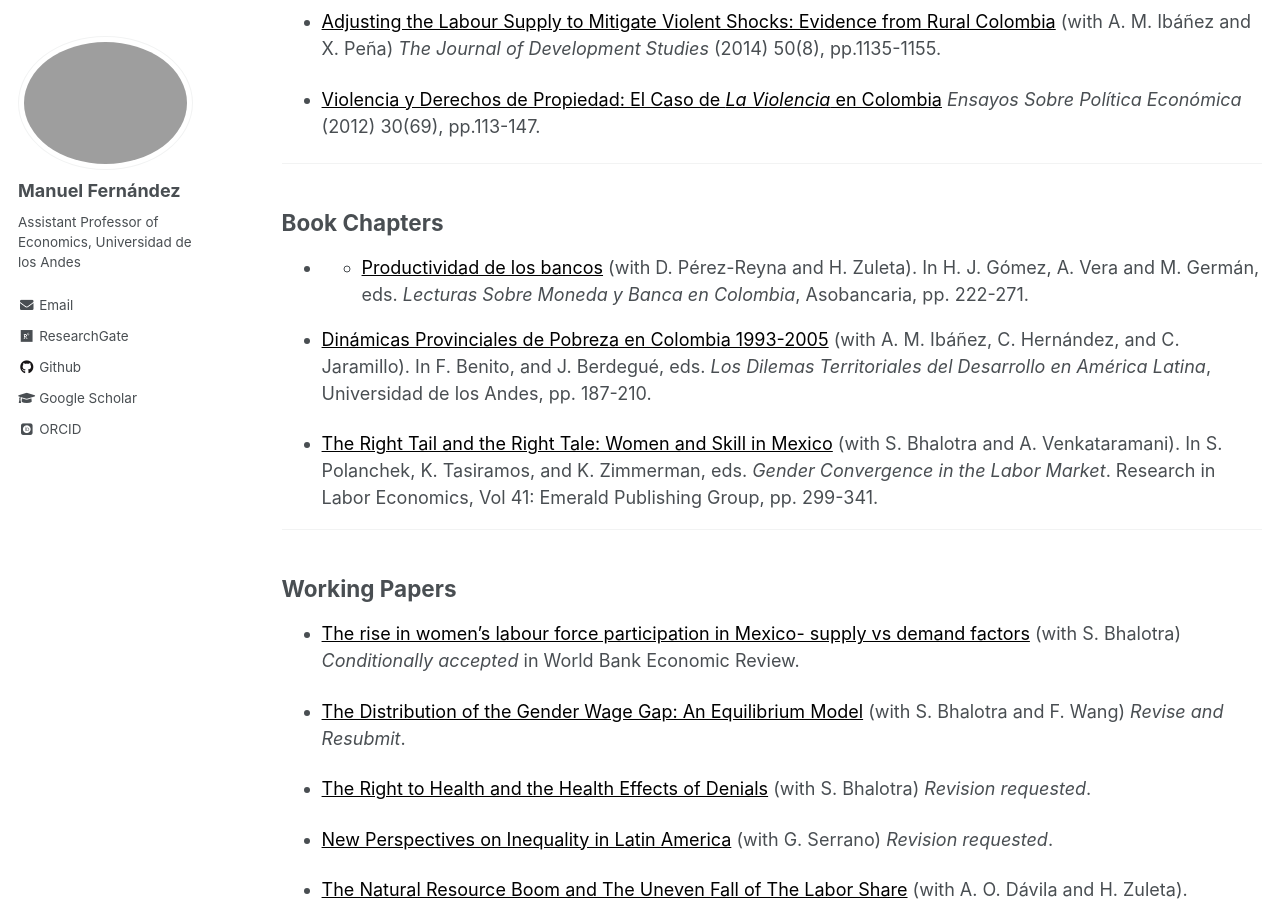
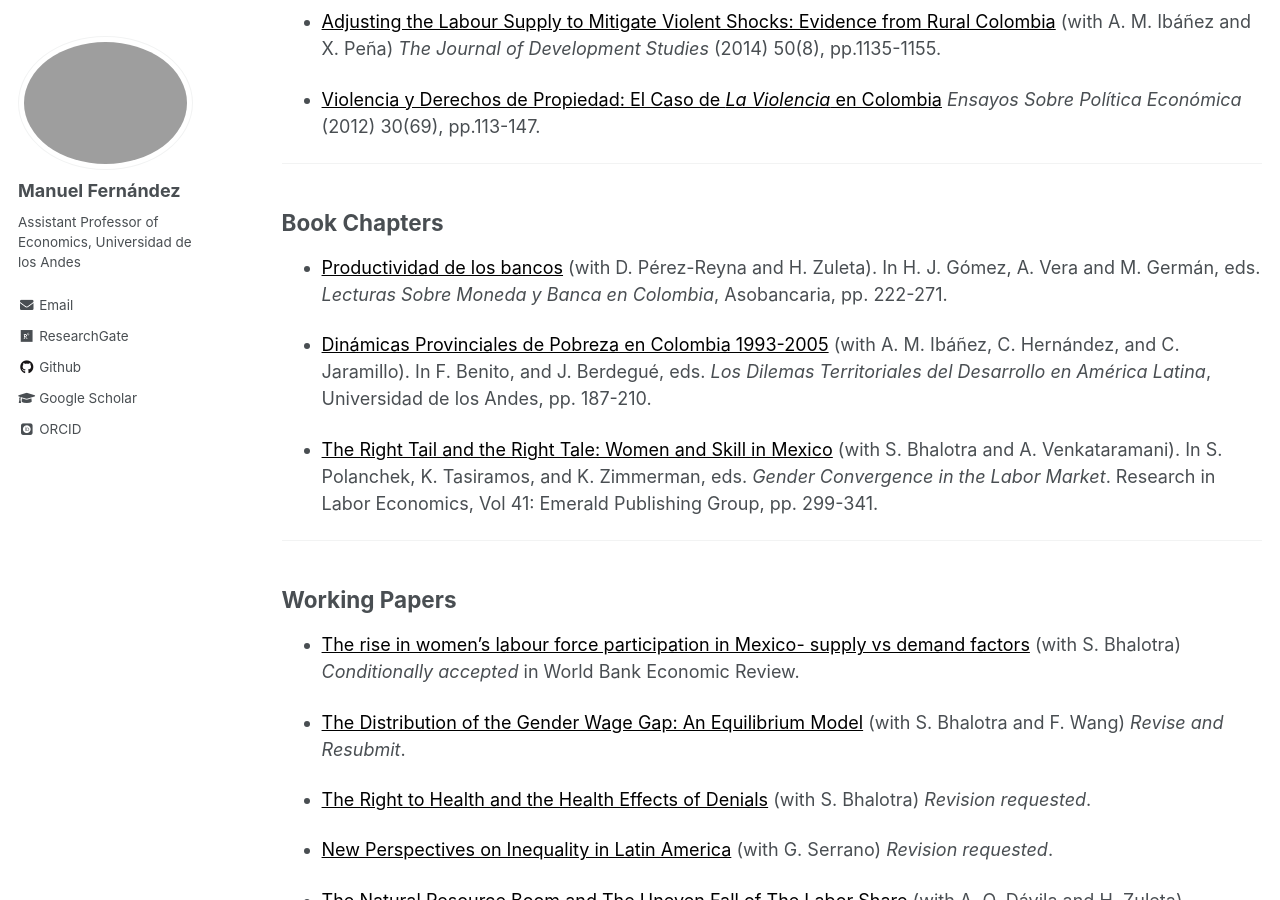
Before and after one commit to man-fern/man-fern.github.io, a Jekyll site: the page built from _pages/research.md, in a window 1280 px wide and 900 px high, scrolled down 479 px. Built offline with Jekyll 4.4.1, drawn with Linux system fonts in a browser that asks for light colours; some web fonts are replaced.

Commit message:
Update research.md

```diff
--- a/_pages/research.md
+++ b/_pages/research.md
@@ -25,7 +25,7 @@
 
 ## Book Chapters
 
-* * <a href="https://www.asobancaria.com/wp-content/uploads/2022/08/Lecturas_Sobre_Moneda_y_Banca_en_Colombia_2022.pdf" style="color: black;"> Productividad de los bancos</a> (with D. Pérez-Reyna and H. Zuleta). In H. J. Gómez, A. Vera and M. Germán, eds. *Lecturas Sobre Moneda y Banca en Colombia*, Asobancaria, pp. 222-271.
+* <a href="https://www.asobancaria.com/wp-content/uploads/2022/08/Lecturas_Sobre_Moneda_y_Banca_en_Colombia_2022.pdf" style="color: black;"> Productividad de los bancos</a> (with D. Pérez-Reyna and H. Zuleta). In H. J. Gómez, A. Vera and M. Germán, eds. *Lecturas Sobre Moneda y Banca en Colombia*, Asobancaria, pp. 222-271.
 
 * <a href="https://www.jstor.org/stable/10.7440/j.ctt1g0b7ps" style="color: black;"> Dinámicas Provinciales de Pobreza en Colombia 1993-2005</a> (with A. M.  Ibáñez, C. Hernández, and C. Jaramillo). In F. Benito, and J. Berdegué, eds. *Los Dilemas Territoriales del Desarrollo en América Latina*, Universidad de los Andes, pp. 187-210.
 
```
